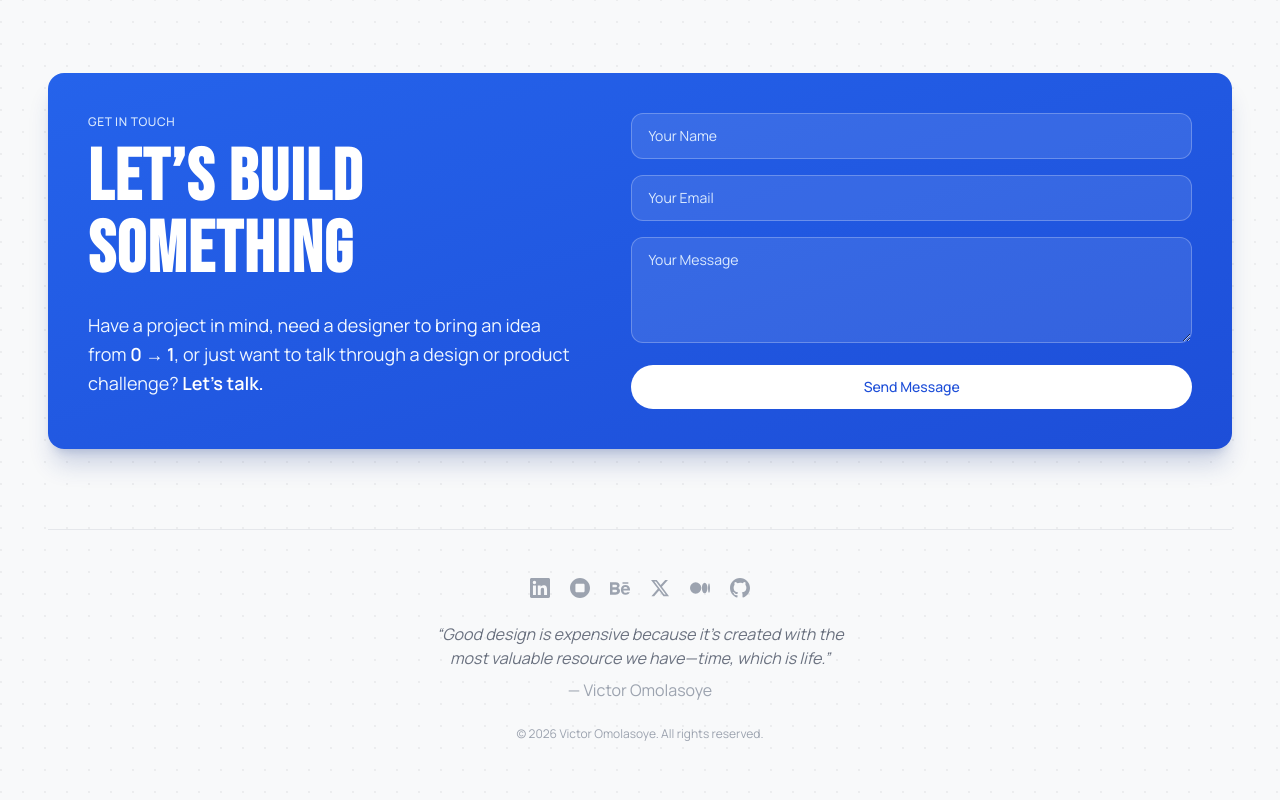
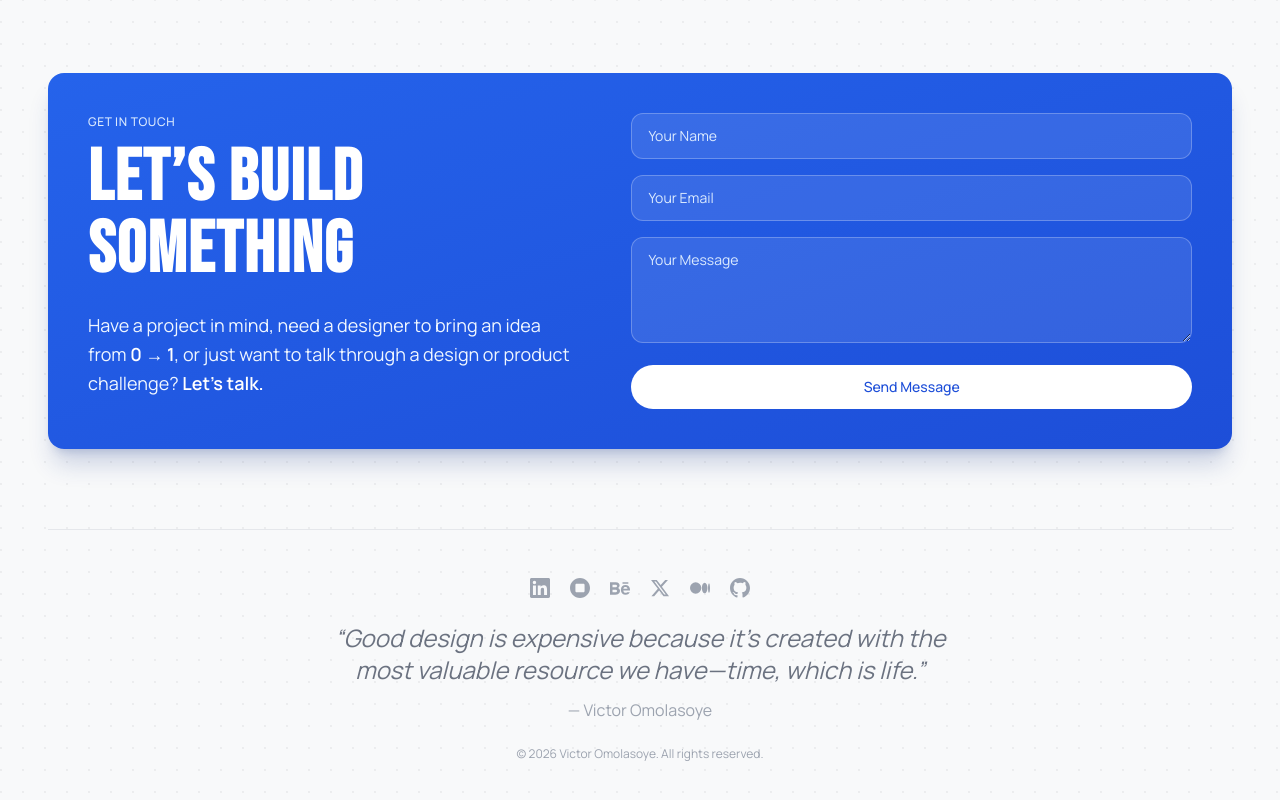
Before and after one commit to Levictor-ai/victor-omolasoye-portfolio, a Next.js app: page / in a window 1280 px wide. Shown: the part 6843-7643 px from the top of the page. Built offline with nearby package versions, Linux system fonts and the light colour scheme.

Commit message:
Enlarge footer quote

```diff
--- a/src/components/HomeContent.tsx
+++ b/src/components/HomeContent.tsx
@@ -734,10 +734,10 @@ function FooterSection({ socials }: { socials: ProfileData['socials'] }) {
           </motion.a>
         ))}
       </div>
-      <p className="mx-auto max-w-2xl text-balance text-sm leading-relaxed italic text-gray-500 sm:text-base">
+      <p className="mx-auto max-w-3xl text-balance text-lg leading-relaxed italic text-gray-500 sm:text-xl lg:text-2xl">
         &ldquo;Good design is expensive because it&rsquo;s created with the most valuable resource we have&mdash;time, which is life.&rdquo;
       </p>
-      <p className="mt-2 text-sm text-gray-400 sm:text-base">&mdash; Victor Omolasoye</p>
+      <p className="mt-3 text-sm text-gray-400 sm:text-base">&mdash; Victor Omolasoye</p>
       <p className="mt-6 text-xs text-gray-400">&copy; {new Date().getFullYear()} Victor Omolasoye. All rights reserved.</p>
     </footer>
   );
```
